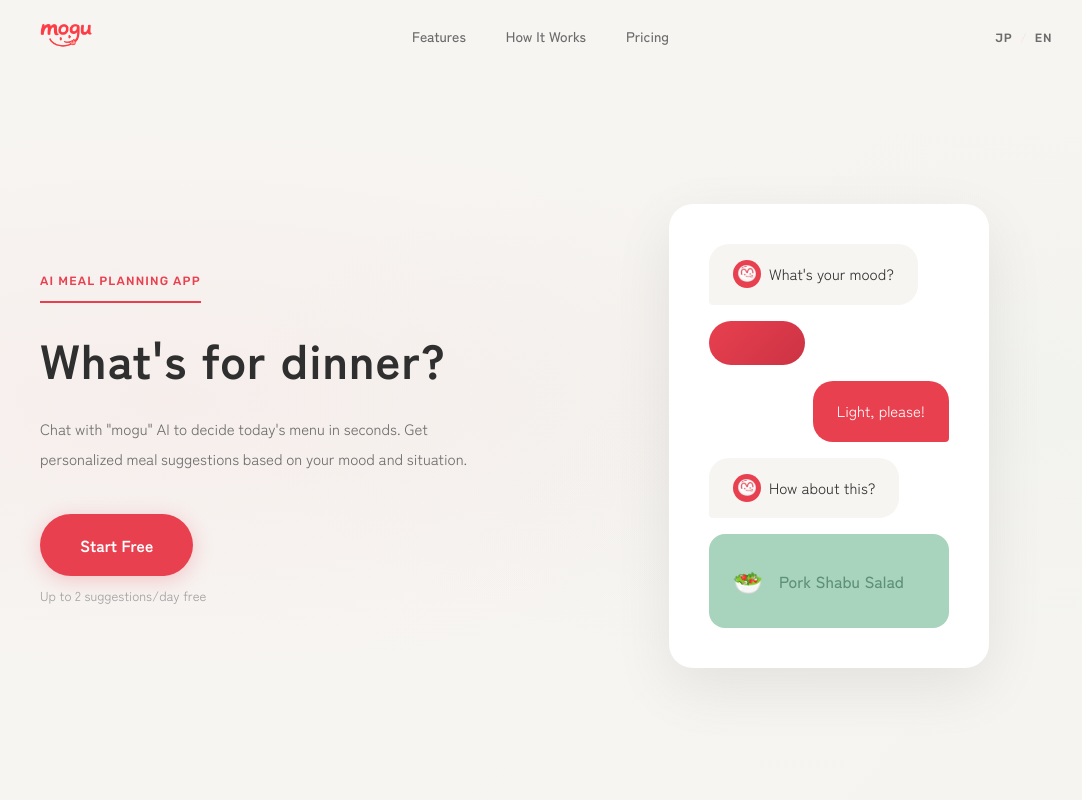
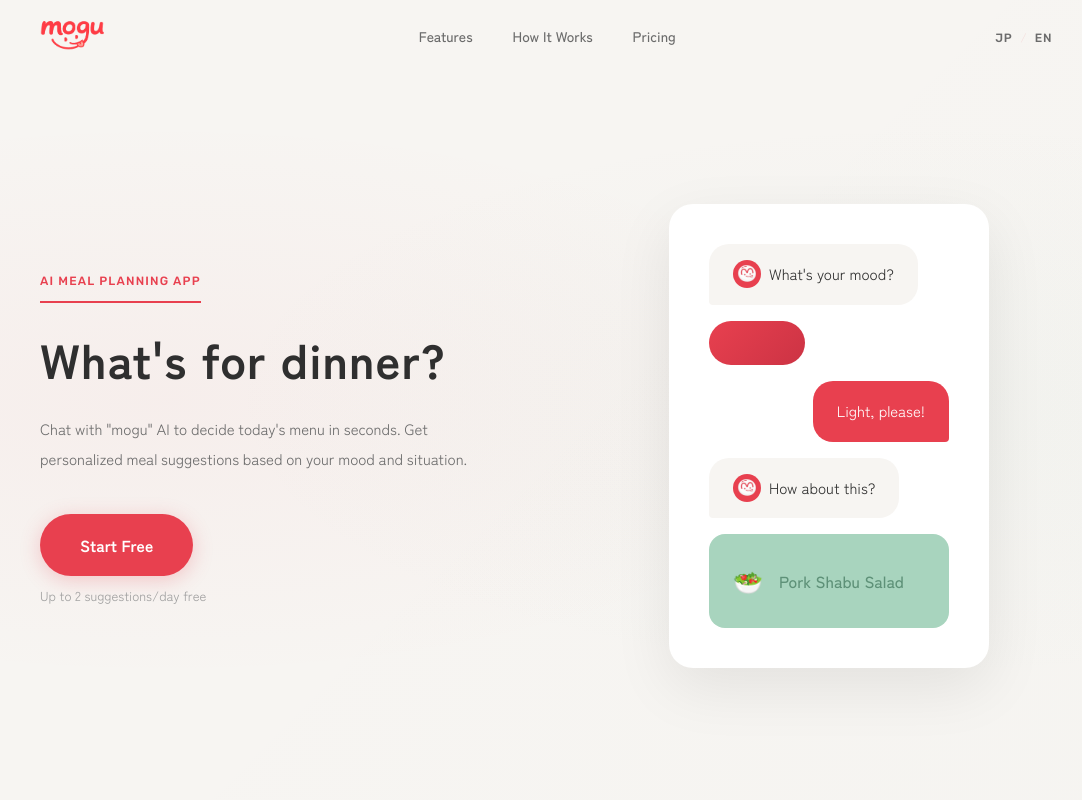
Before and after one commit to Knot-works/mogu-landing, a React (Vite) app: page / in a window 1280 px wide. Shown: the top 800 px of the page, without its empty margins (90-1172 px from the left). Built offline with nearby package versions, Linux system fonts and the light colour scheme.

Commit message:
Increase logo size in header and footer

```diff
--- a/src/components/Footer.module.css
+++ b/src/components/Footer.module.css
@@ -24,7 +24,7 @@
 }
 
 .logoImage {
-  height: 28px;
+  height: 36px;
   width: auto;
   filter: brightness(0) invert(1);
 }
--- a/src/components/Header.module.css
+++ b/src/components/Header.module.css
@@ -30,7 +30,7 @@
 }
 
 .logoImage {
-  height: 32px;
+  height: 40px;
   width: auto;
 }
 
```
